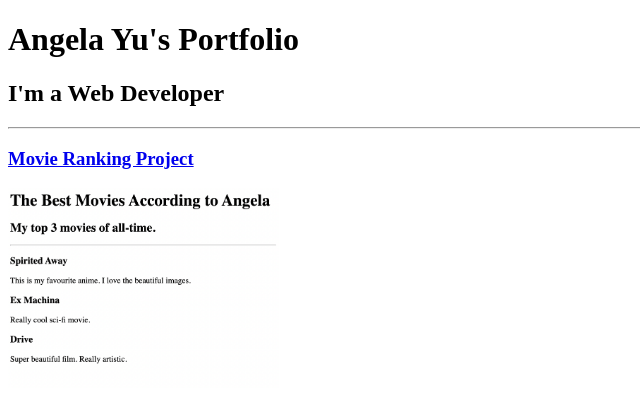
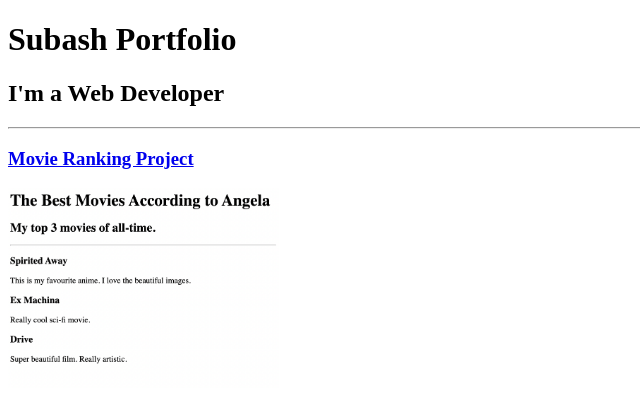
Before and after one commit to subash-rgbS/subash-professional-page, a plain HTML site: page solution.html in a window 1280 px wide. Shown: the top 408 px of the page, without its empty margins (0-640 px from the left). Drawn offline with Linux system fonts and the light colour scheme.

Commit message:
Update solution.html

```diff
--- a/solution.html
+++ b/solution.html
@@ -3,11 +3,11 @@
 
 <head>
   <meta charset="UTF-8">
-  <title>Angela's Portfolio</title>
+  <title> Subash Portfolio</title>
 </head>
 
 <body>
-  <h1>Angela Yu's Portfolio</h1>
+  <h1> Subash Portfolio</h1>
   <h2>I'm a Web Developer</h2>
   <hr />
   <h3><a href="./public/movie-ranking.html">Movie Ranking Project</a></h3>
```
